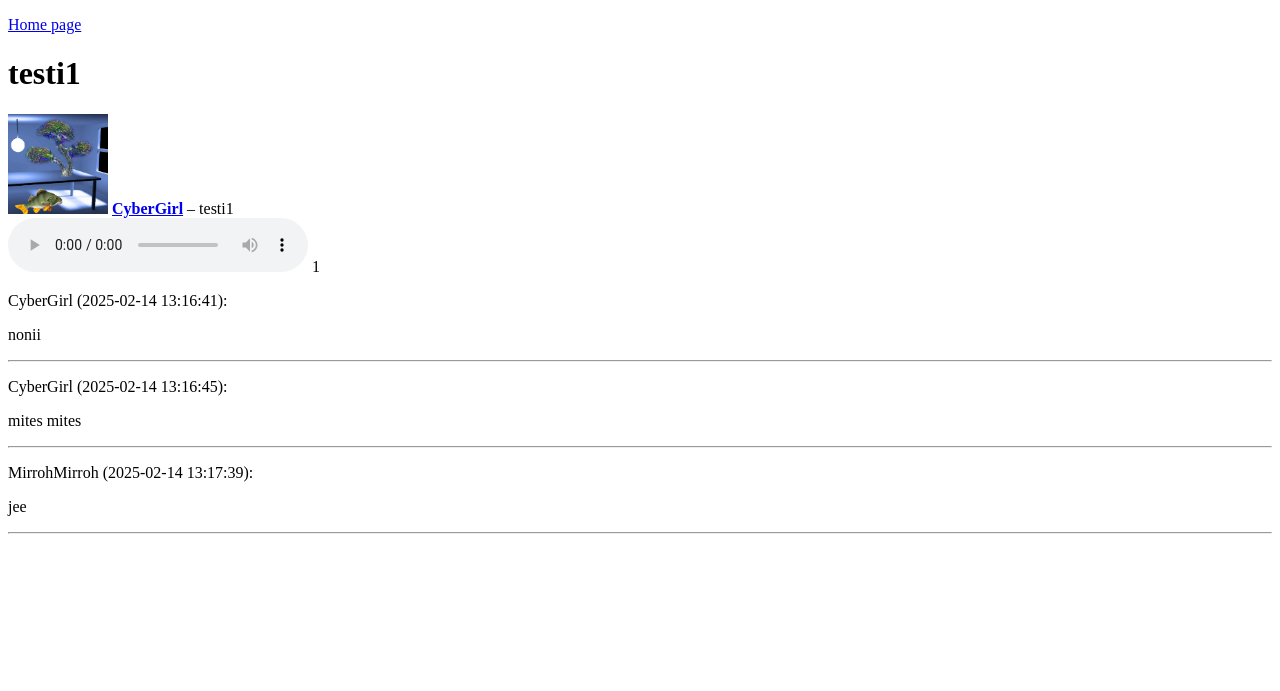
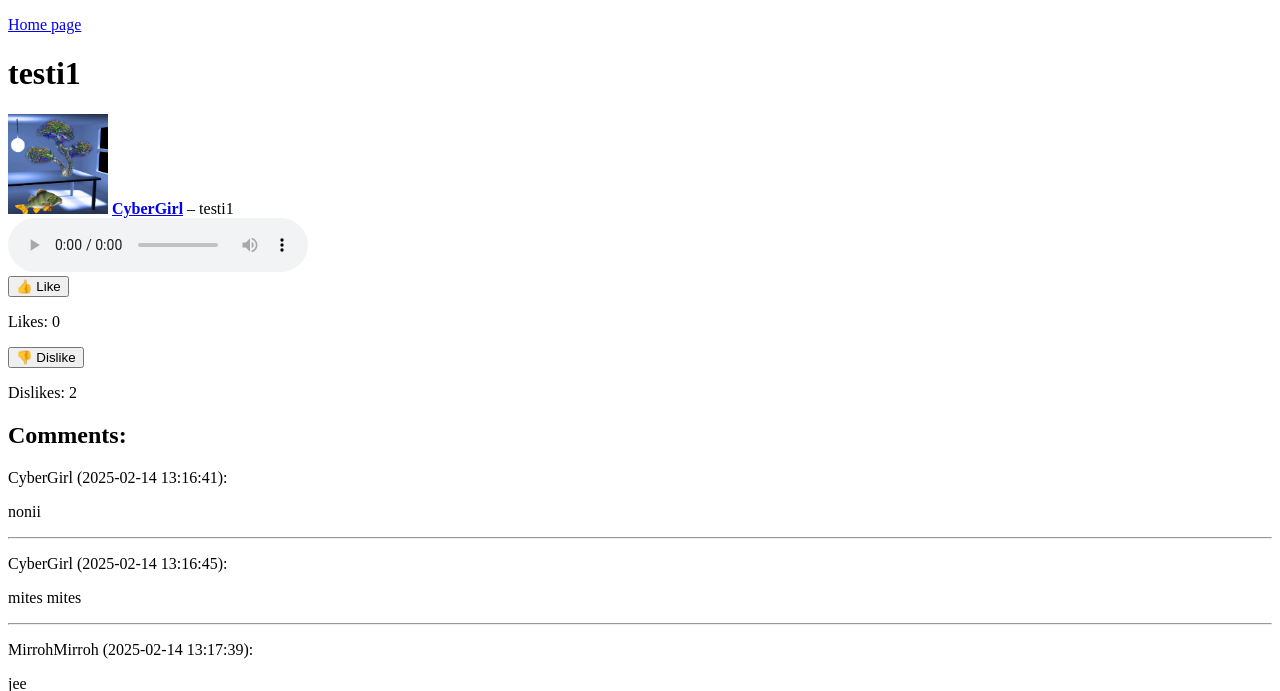
Before and after one commit to MildMunshin/web-sovellus, a Flask app: page /song/1 in a window 1280 px wide. Shown: the top 691 px of the page. Run offline with Flask 3, Linux system fonts and the light colour scheme; data comes from the database, SQL or seed files in the repository; both versions use the stored data as it was after the commit.

Commit message:
users can now give likes and dislikes

```diff
--- a/app.py
+++ b/app.py
@@ -4,7 +4,7 @@ from flask import Flask
 from flask import redirect, render_template, request, session, make_response, redirect, url_for
 from werkzeug.security import generate_password_hash, check_password_hash
 import config, db, users, forum
-from repositories.songs_repository import get_songs, get_user_songs, delete_song_from_db
+from repositories.songs_repository import get_songs, get_user_songs, delete_song_from_db, get_likes, get_dislikes
 
 
 app = Flask(__name__)
@@ -88,9 +88,11 @@ def show_song(id):
     song = users.get_song(id)
     thread = forum.get_thread(id)
     messages = forum.get_messages(id)
+    like_counter = get_likes(id)
+    dislike_counter = get_dislikes(id)
 #    if not user:
 #        abort(404)
-    return render_template("show_song.html", song=song, thread=thread, messages=messages)
+    return render_template("show_song.html", song=song, thread=thread, messages=messages, like_counter=like_counter, dislike_counter=dislike_counter)
 
 @app.route("/new_message", methods=["POST"])
 def new_message():
@@ -185,3 +187,44 @@ def upload():
         conn.close()
 
         return redirect(url_for('index'))
+
+
+@app.route("/like/<int:song_id>", methods=["POST"])
+def like_song(song_id):
+    if "user_id" not in session:
+        return redirect(url_for("login_page"))
+
+    user_id = session["user_id"]
+
+    conn = sqlite3.connect("database.db")
+    cursor = conn.cursor()
+
+    cursor.execute(
+        "INSERT INTO likes (user_id, song_id, is_like) VALUES (?, ?, 1) "
+        "ON CONFLICT(user_id, song_id) DO UPDATE SET is_like = 1",
+        (user_id, song_id)
+    )
+    conn.commit()
+    conn.close()
+
+    return redirect(url_for("show_song", id=song_id))
+
+@app.route("/dislike/<int:song_id>", methods=["POST"])
+def dislike_song(song_id):
+    if "user_id" not in session:
+        return redirect(url_for("login_page"))
+
+    user_id = session["user_id"]
+
+    conn = sqlite3.connect("database.db")
+    cursor = conn.cursor()
+
+    cursor.execute(
+        "INSERT INTO likes (user_id, song_id, is_like) VALUES (?, ?, 0) "
+        "ON CONFLICT(user_id, song_id) DO UPDATE SET is_like = 0",
+        (user_id, song_id)
+    )
+    conn.commit()
+    conn.close()
+
+    return redirect(url_for("show_song", id=song_id))
--- a/repositories/songs_repository.py
+++ b/repositories/songs_repository.py
@@ -1,8 +1,7 @@
 import sqlite3
 import db
 
-#Meneekö nämä nyt db.py:n vai suoraan database.db:n kautta? tarkista tämä vielä kuntoon
-#fixaa samanlaiseksi kuin users.py-tiedostossa
+#fixaa samanlaiseksi kuin users.py-tiedostossa sit kun ehdit
 
 def get_songs():
     connection = sqlite3.connect("database.db")
@@ -40,3 +39,13 @@ def delete_song_from_db(id):
 #     connection.commit()  # Tallennetaan muutokset
 
 #     connection.close()
+
+def get_likes(id):
+    sql = "SELECT COUNT(*) FROM likes WHERE song_id = ? AND is_like = 1"
+    result = db.query(sql, [id])  # Assuming db.query() returns fetched data
+    return result[0][0] if result else 0  # Extract the count from the result
+
+def get_dislikes(id):
+    sql = "SELECT COUNT(*) FROM likes WHERE song_id = ? AND is_like = 0"
+    result = db.query(sql, [id])  # Assuming db.query() returns fetched data
+    return result[0][0] if result else 0  # Extract the count from the result
--- a/templates/show_song.html
+++ b/templates/show_song.html
@@ -22,8 +22,6 @@
     Selaimesi ei tue äänitiedostoja.
   </audio>
 
-  {{ song.id }}
-
   {% if song.user_id == session.user_id %}
   <form action="/delete_song/{{ song.id }}" method="post"
   onsubmit="return confirm('Are you sure you want to delete this song?');">
@@ -31,6 +29,21 @@
   </form>
   {% endif %}
 
+  <br>
+
+  <form action="/like/{{ song.id }}" method="post">
+    <button type="submit">👍 Like</button>
+  </form>
+
+  <p>Likes: {{ like_counter }}</p>
+
+  <form action="/dislike/{{ song.id }}" method="post">
+      <button type="submit">👎 Dislike</button>
+  </form>
+
+  <p>Dislikes: {{ dislike_counter }}</p>
+
+  <h2>Comments:</h2>
   {% for message in messages %}
   <p>
     {{ message.username }} ({{ message.sent_at }}):
--- a/users.py
+++ b/users.py
@@ -7,7 +7,7 @@ def get_user(user_id):
     result = db.query(sql, [user_id])
     return result[0] if result else None
 
-#pitäisikö tämä olla songs_repositoriossa? tai toisinpäin?
+#siirrä tämä songs-repositorioon kun ehdit
 def get_song(id):
     sql = """SELECT id, user_id, title, artist, audio_file_path, image_file_path, genre
              FROM songs
```
Also changed, not shown: database.db.
